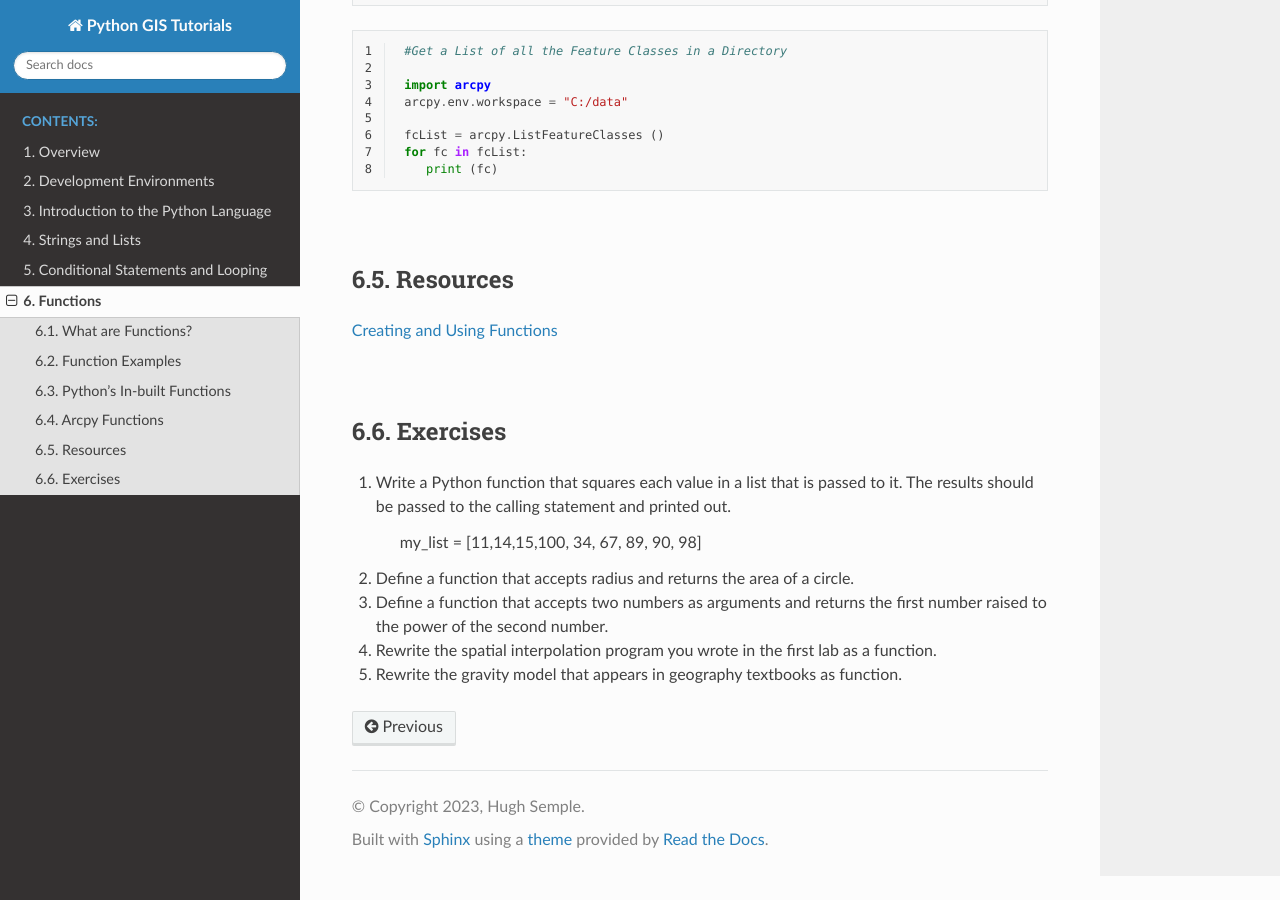
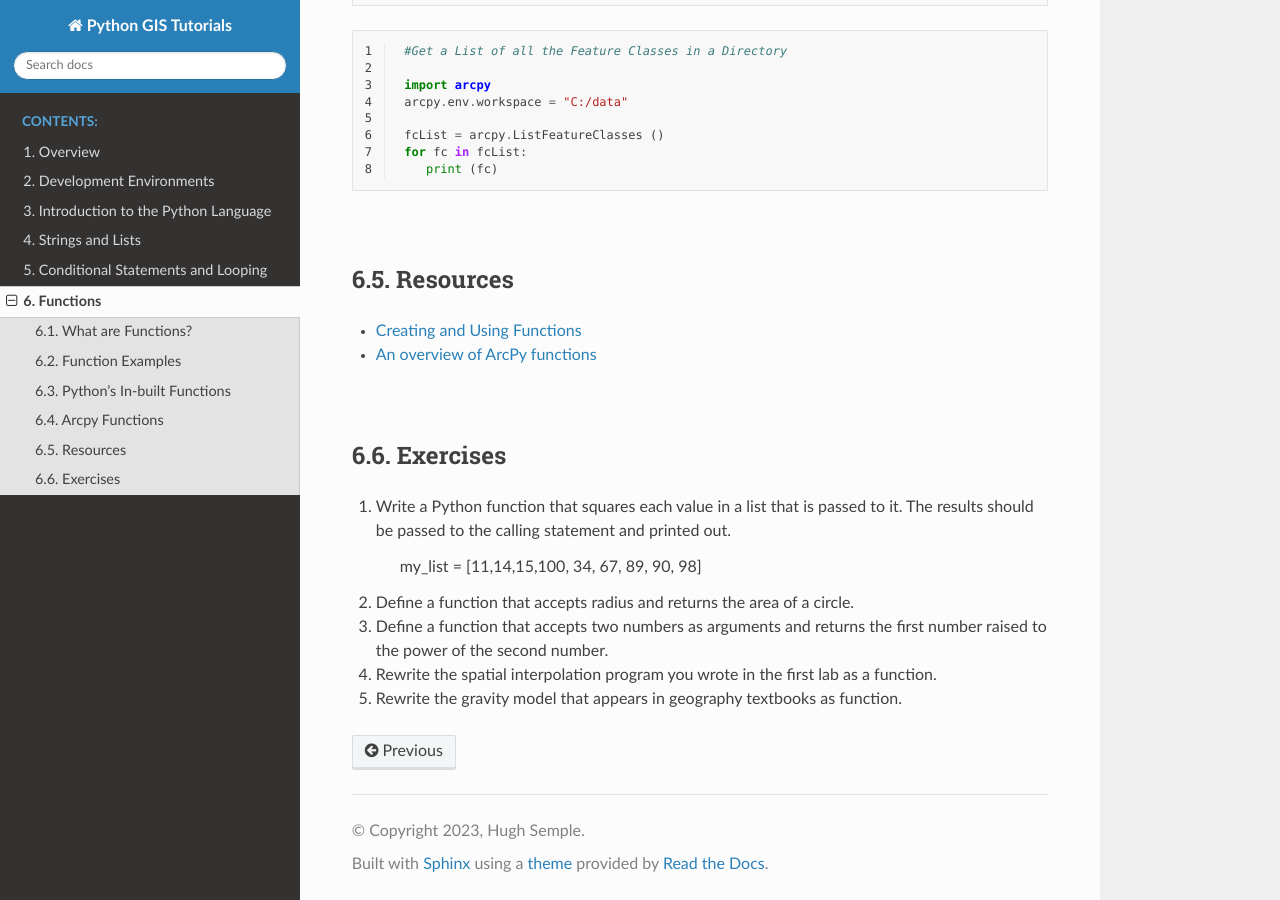
Before and after one commit to hsemple/pythongis_tutorials, a Sphinx documentation site: the page built from docs/source/functions.rst, in a window 1280 px wide and 900 px high, scrolled down 4153 px. Built offline with Sphinx 7.4.7 and the Read the Docs theme 2.0.0, drawn with Linux system fonts in a browser that asks for light colours.

Commit message:
New  commit

```diff
--- a/docs/source/functions.rst
+++ b/docs/source/functions.rst
@@ -250,7 +250,8 @@ In the code sample, we are using ArcPy's ListField() function to print out the n
 Resources
 -----------
 
-`Creating and Using Functions <https://vimeo.com/107270986>`_
+* `Creating and Using Functions <https://vimeo.com/107270986>`_
+* `An overview of ArcPy functions <https://pro.arcgis.com/en/pro-app/latest/arcpy/functions/alphabetical-list-of-arcpy-functions.htm>`_
 
 |
 
```
Also changed, not shown: 5 other files.
